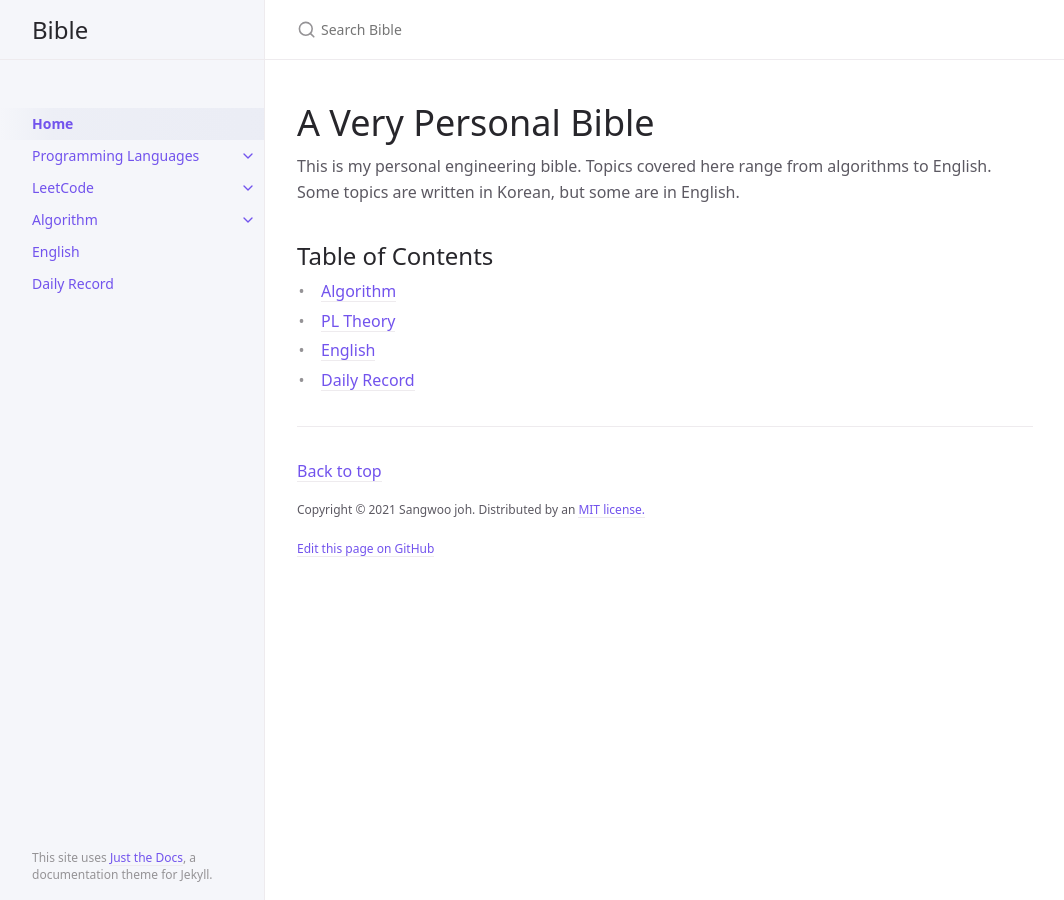
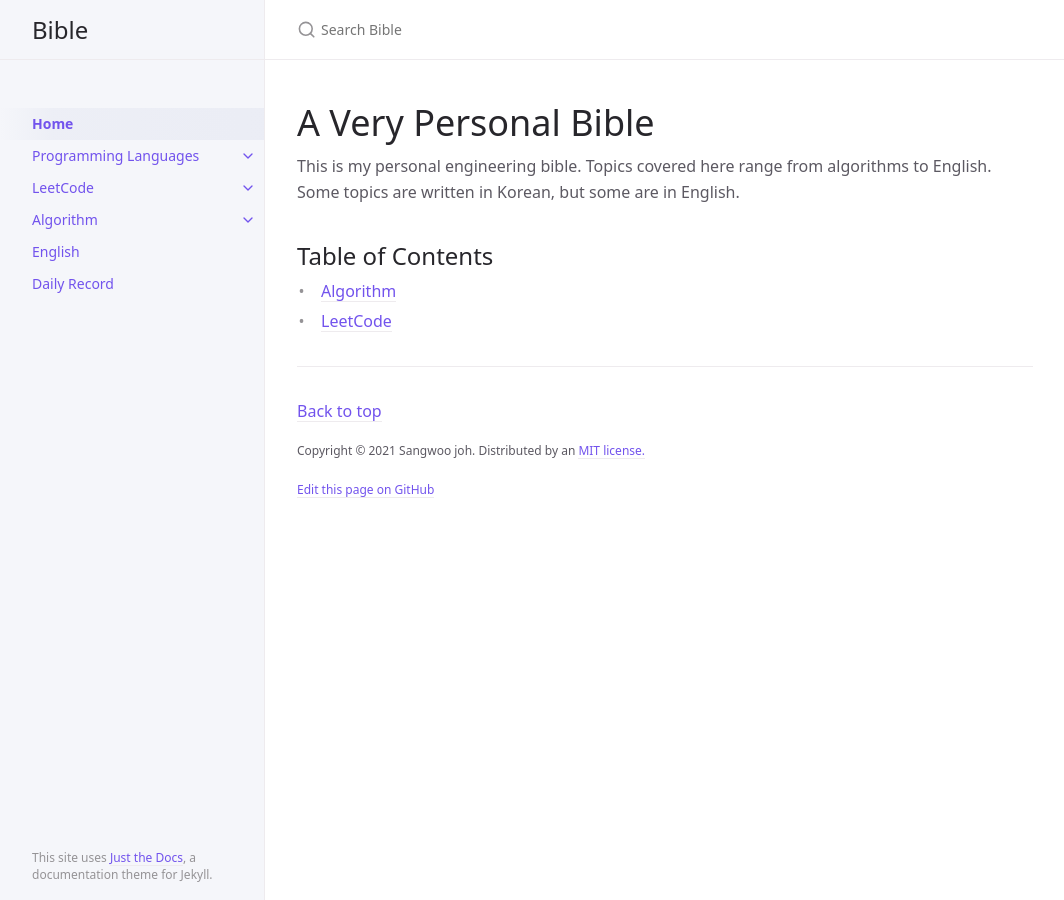
Before and after one commit to sangwoo-joh/bible-archive, a Jekyll site: the page built from index.md, in a window 1280 px wide. Shown: the whole page, without its empty margins (107-1171 px from the left). Built offline with Jekyll 4.4.1, drawn with Linux system fonts in a browser that asks for light colours.

Commit message:
Update index

```diff
--- a/index.md
+++ b/index.md
@@ -13,6 +13,7 @@ permalink: /
 
 ## Table of Contents
  - [Algorithm](algorithm/)
- - [PL Theory](pl/)
- - [English](english/)
- - [Daily Record](daily/)
+ - [LeetCode](leetcode/)
+ <!-- - [PL Theory](pl/) -->
+ <!-- - [English](english/) -->
+ <!-- - [Daily Record](daily/) -->
```
